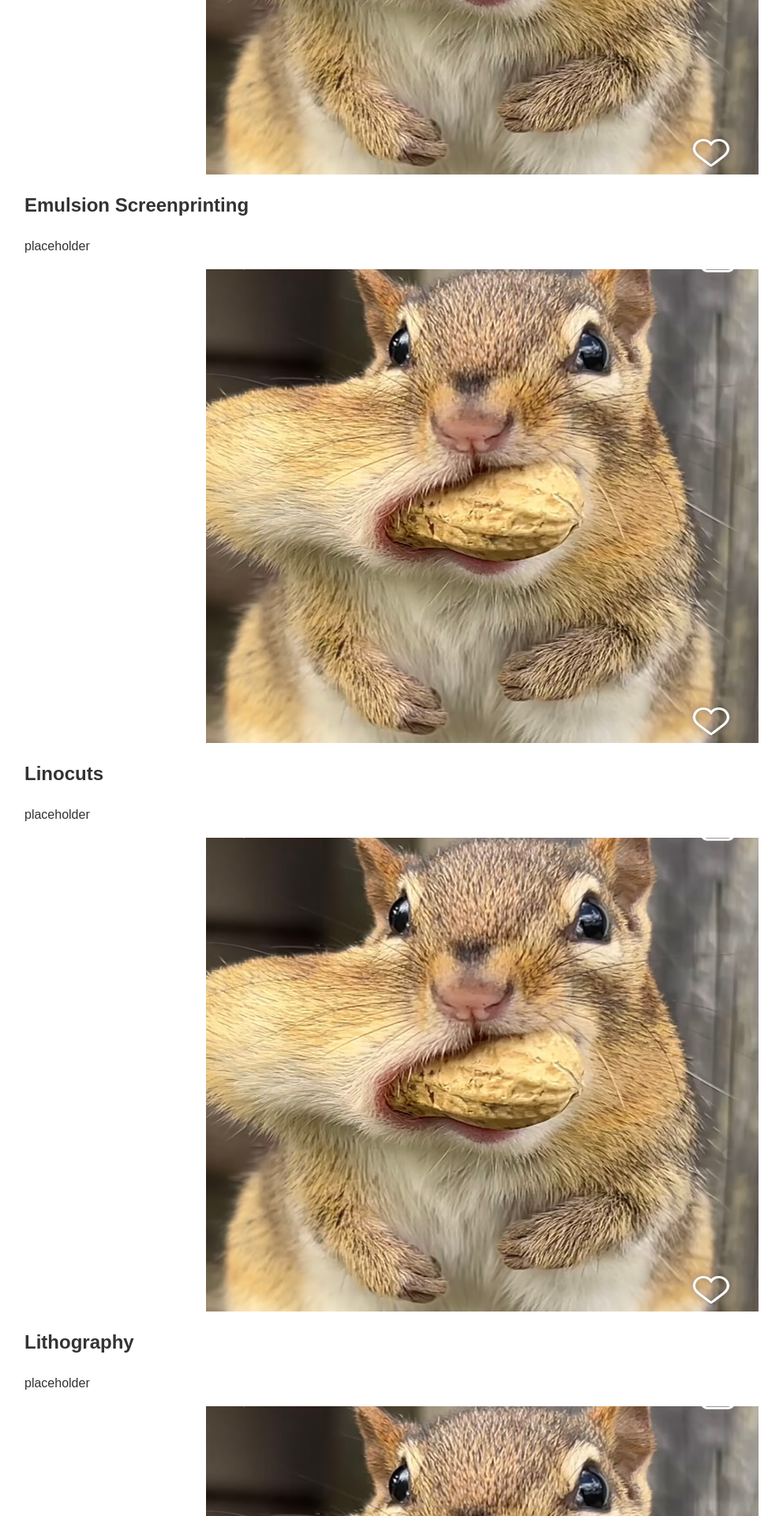
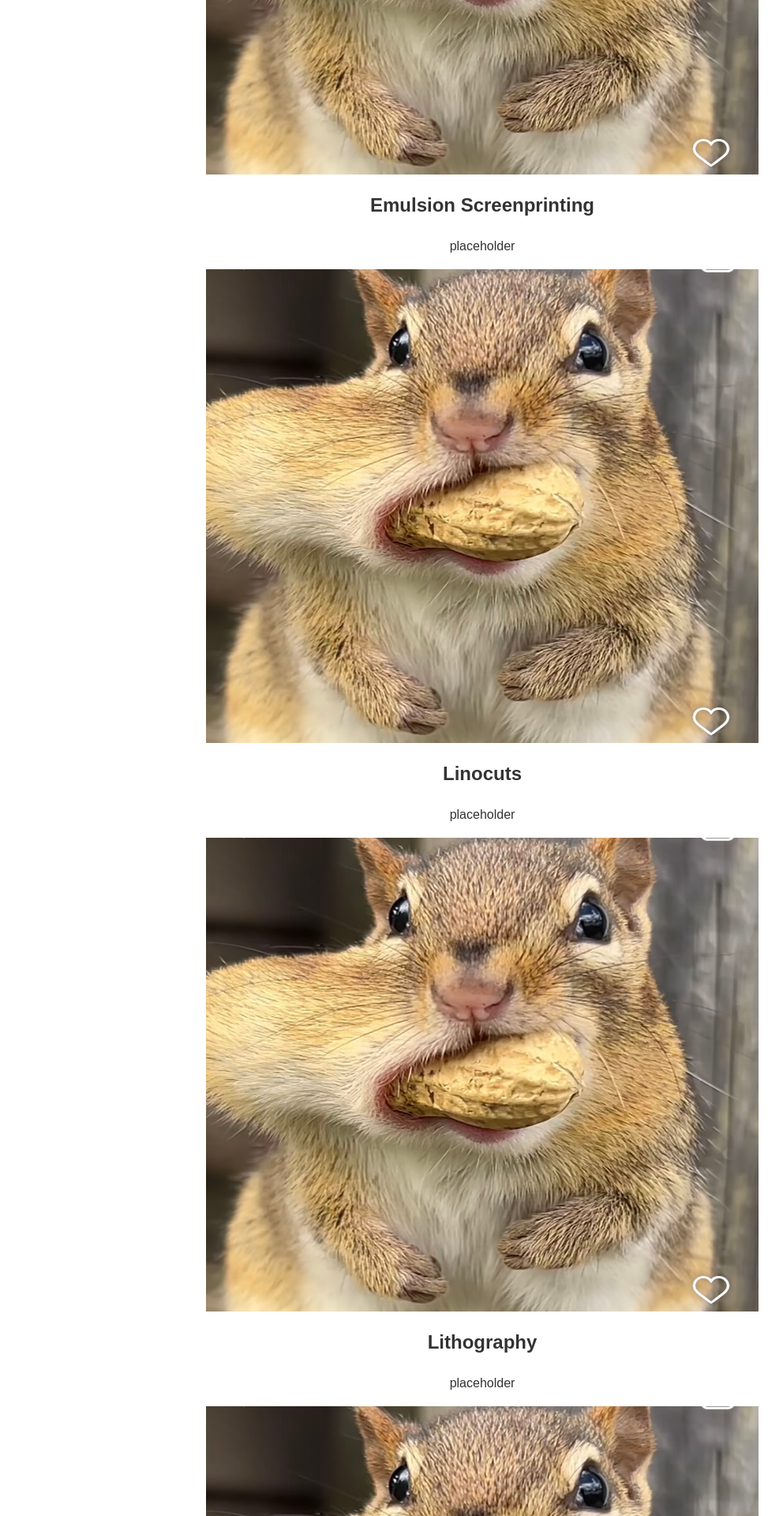
Before and after one commit to IBWPrintmaking/IBWPrintmaking.github.io, a Jekyll site: the page built from techniques.html, in a window 1280 px wide. Shown: the part 1386-3306 px from the top of the page at 79% size, without its empty margins (29-1021 px from the left). Built offline with Jekyll 4.4.1, drawn with Linux system fonts in a browser that asks for light colours.

Commit message:
Update techniques.html

```diff
--- a/techniques.html
+++ b/techniques.html
@@ -19,20 +19,28 @@ title: Techniques
         </div>
         <img src="assets/designs/IMG_5797.JPG" alt="alternatetext" style="width:700px;height:600px;" class="center">
 
+        <div class="bodytext">
             <h2>Emulsion Screenprinting</h2>
             <p>placeholder</p>
+        </div>
         <img src="assets/designs/IMG_5797.JPG" alt="alternatetext" style="width:700px;height:600px;" class="center">
 
+        <div class="bodytext">
             <h2>Linocuts</h2>
             <p>placeholder</p>
+        </div>
         <img src="assets/designs/IMG_5797.JPG" alt="alternatetext" style="width:700px;height:600px;" class="center">
 
+        <div class="bodytext">
             <h2>Lithography</h2>
             <p>placeholder</p>
+        </div>
         <img src="assets/designs/IMG_5797.JPG" alt="alternatetext" style="width:700px;height:600px;" class="center">
 
+        <div class="bodytext">
             <h2>Monoprints</h2>
             <p>placeholder</p>
+        </div>
         <img src="assets/designs/IMG_5797.JPG" alt="alternatetext" style="width:700px;height:600px;" class="center">
 
     </body>
```
Lines whose indentation alone changed are shown as unchanged.
